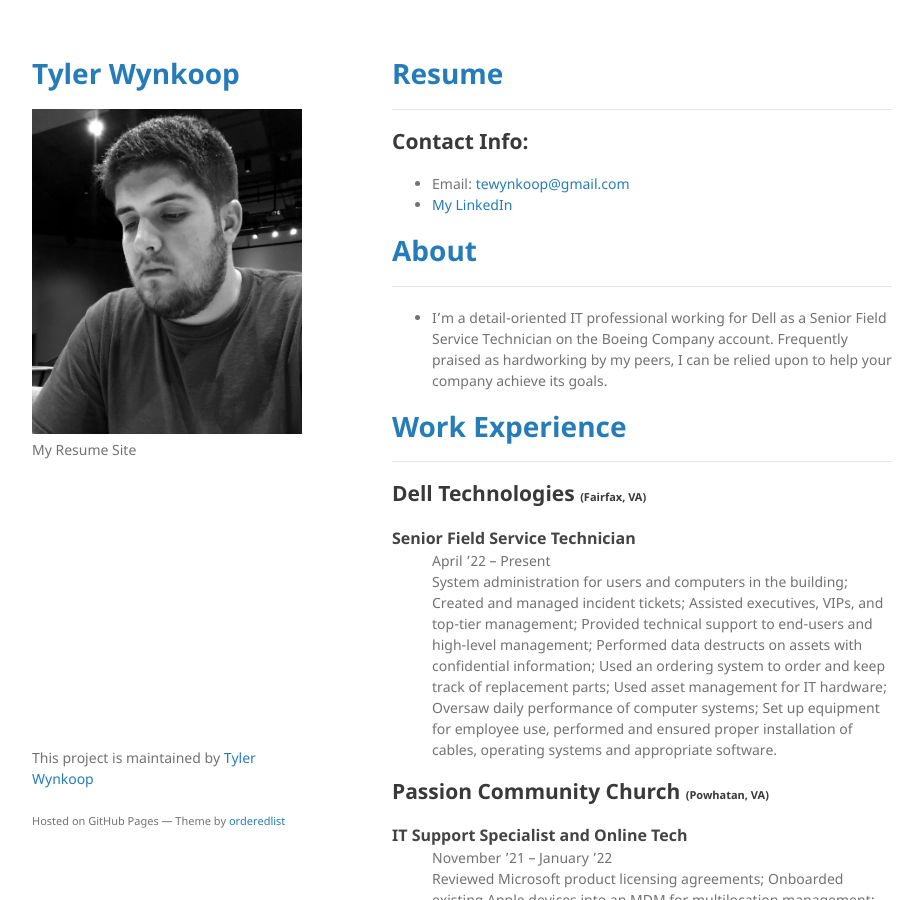
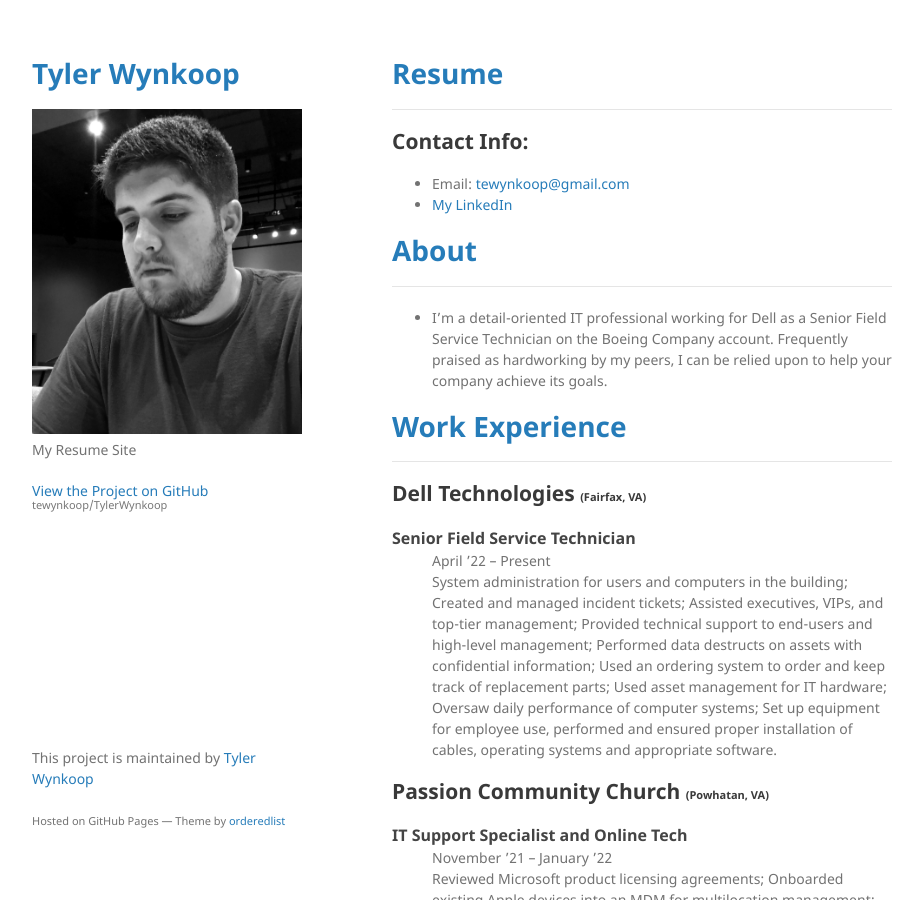
Before and after one commit to tewynkoop/TylerWynkoop, a Jekyll site: the page built from index.md, in a window 1280 px wide and 900 px high. Shown: the whole window, without its empty margins (178-1101 px from the left). Built offline with Jekyll 4.4.1, drawn with Linux system fonts in a browser that asks for light colours; a script that is not in the unit is left out; our own code applies the rules of GitHub Pages for plain Markdown files.

Commit message:
Update default.html

```diff
--- a/_layouts/default.html
+++ b/_layouts/default.html
@@ -14,7 +14,7 @@
   </head>
   <body>
     <div class="wrapper">
-      <header>
+      <!-- <header>
         <h1><a href="{{ "/" | absolute_url }}">{{ site.title | default: site.github.repository_name }}</a></h1>
 
         {% if site.logo %}
@@ -40,6 +40,31 @@
           <li><a href="{{ site.github.repository_url }}">View On <strong>GitHub</strong></a></li>
         </ul>
         {% endif %} -->
+      <!-- </header> -->
+      <header>
+        <h1><a href="{{ "/" | absolute_url }}">{{ site.title | default: site.github.repository_name }}</a></h1>
+
+        {% if site.logo %}
+          <img src="{{site.logo | relative_url}}" alt="Logo" />
+        {% endif %}
+
+        <p>{{ site.description | default: site.github.project_tagline }}</p>
+
+        {% if site.github.is_project_page %}
+        <p class="view"><a href="{{ site.github.repository_url }}">View the Project on GitHub <small>{{ site.github.repository_nwo }}</small></a></p>
+        {% endif %}
+
+        {% if site.github.is_user_page %}
+        <p class="view"><a href="{{ site.github.owner_url }}">View My GitHub Profile</a></p>
+        {% endif %}
+
+        {% if site.show_downloads %}
+        <ul class="downloads">
+          <li><a href="{{ site.github.zip_url }}">Download <strong>ZIP File</strong></a></li>
+          <li><a href="{{ site.github.tar_url }}">Download <strong>TAR Ball</strong></a></li>
+          <li><a href="{{ site.github.repository_url }}">View On <strong>GitHub</strong></a></li>
+        </ul>
+        {% endif %}
       </header>
       <section>
 
```
